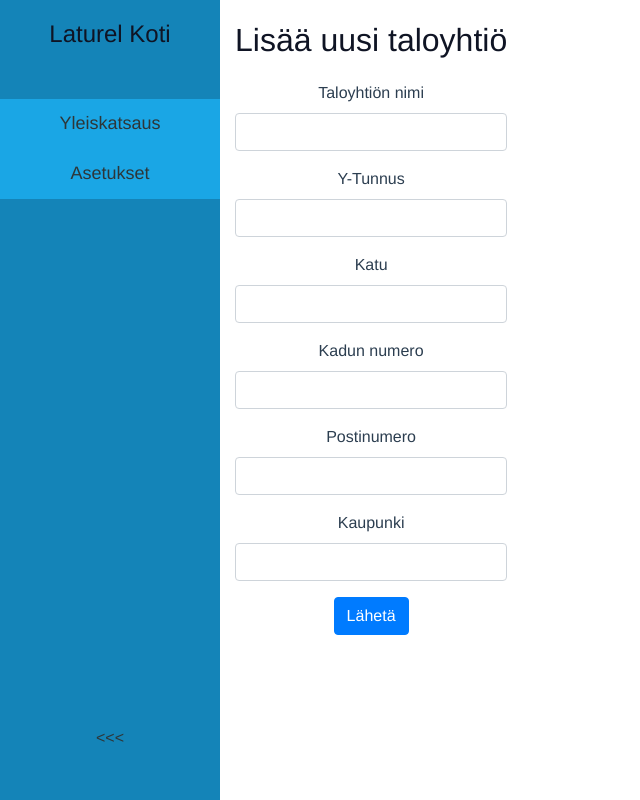
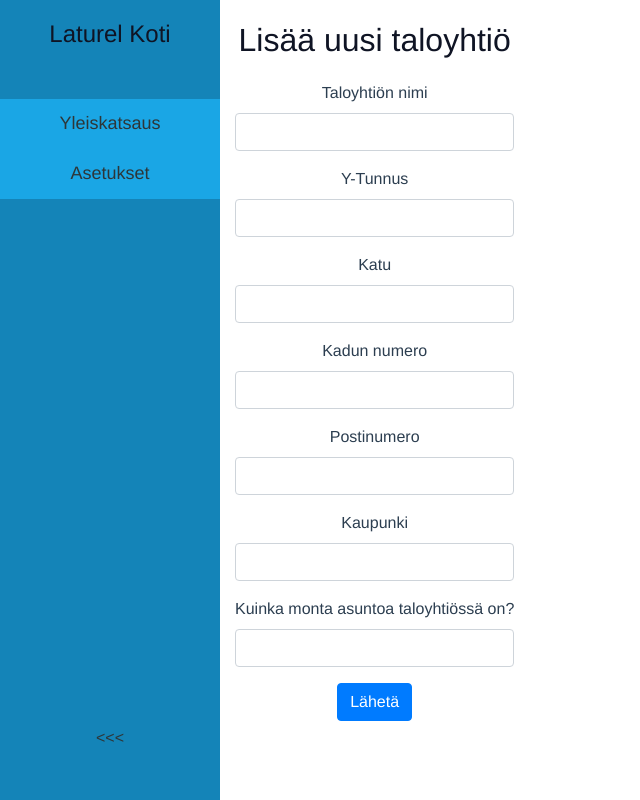
Before and after one commit to Zigelzi/laturel-home-spa, a Vue app: page /asetukset in a window 1280 px wide. Shown: the whole page, without its empty margins (0-640 px from the left). Built offline with nearby package versions, Linux system fonts and the light colour scheme.

Commit message:
Added NumberInput component. Added methods for creating the alphabet and form fields to insert number of buildings and apartments in the buildings

```diff
--- a/src/components/AddHousingAsso.vue
+++ b/src/components/AddHousingAsso.vue
@@ -4,35 +4,48 @@
       <form action="">
         <div class="col">
           <h1>Lisää uusi taloyhtiö</h1>
-          <TextInput :inputName="name" v-model="housingAssociation.name"
+          <TextInput inputName="name" v-model="housingAssociation.name"
             >Taloyhtiön nimi</TextInput
           >
           <TextInput
-            :inputName="businessId"
+            inputName="businessId"
             v-model="housingAssociation.businessId"
             >Y-Tunnus</TextInput
           >
-          <TextInput :inputName="street" v-model="housingAssociation.street"
+          <TextInput inputName="street" v-model="housingAssociation.street"
             >Katu</TextInput
           >
-          <div class="form-group">
-            <label for="streetNumber">Kadun numero</label>
-            <input
-              type="text"
-              name="streetNumber"
-              id="streetNumber"
-              class="form-control"
-              v-model="housingAssociation.streetNumber"
-            />
-          </div>
+          <NumberInput
+            inputName="streetNumber"
+            v-model="housingAssociation.streetNumber"
+            >Kadun numero</NumberInput
+          >
           <TextInput
-            :inputName="postalCode"
+            inputName="postalCode"
             v-model="housingAssociation.postalCode"
             >Postinumero</TextInput
           >
-          <TextInput :inputName="city" v-model="housingAssociation.city"
+          <TextInput inputName="city" v-model="housingAssociation.city"
             >Kaupunki</TextInput
           >
+          <NumberInput
+            @input="createAlphabet(buildings.count)"
+            inputName="buildingCount"
+            v-model="buildings.count"
+            >Kuinka monta asuntoa taloyhtiössä on?</NumberInput
+          >
+
+          <div
+            v-for="(building, index) in buildings.buildingArray"
+            :key="index"
+          >
+            Rakennus {{ building.buildingLetter }}
+            <NumberInput
+              :inputName="apartmentCount"
+              v-model="building.apartmentCount"
+              >Asuntoja</NumberInput
+            >
+          </div>
           <input
             type="submit"
             value="Lähetä"
@@ -52,10 +65,12 @@
 <script>
 import axios from "axios";
 import TextInput from "@/components/TextInput";
+import NumberInput from "@/components/NumberInput";
 
 export default {
   components: {
-    TextInput
+    TextInput,
+    NumberInput
   },
   data() {
     return {
@@ -67,6 +82,10 @@ export default {
         postalCode: "",
         city: ""
       },
+      buildings: {
+        count: null,
+        buildingArray: []
+      },
       submitResponse: {
         message: "",
         status: "",
@@ -76,6 +95,7 @@ export default {
   },
   methods: {
     initForm() {
+      // Initialize the form with empty values
       this.housingAssociation.name = "";
       this.housingAssociation.businessId = "";
       this.housingAssociation.street = "";
@@ -84,6 +104,7 @@ export default {
       this.housingAssociation.city = "";
     },
     addHousingAssociation(payload) {
+      // Sending form data to API to be added into DB
       const path = "http://localhost:5000/housing_associations";
       axios
         .post(path, payload)
@@ -100,6 +121,7 @@ export default {
         });
     },
     onSubmit() {
+      // Create payload object from form data
       const payload = {
         name: this.housingAssociation.name,
         businessId: this.housingAssociation.businessId,
@@ -109,6 +131,19 @@ export default {
         city: this.housingAssociation.city
       };
       this.addHousingAssociation(payload);
+    },
+    createAlphabet(count) {
+      // Create the amount of letters of alphabet for buildings names
+      const buildingArray = [];
+      let i = 0;
+      if (count <= 26) {
+        for (i = 0; i < count; i++) {
+          let character = (i + 10).toString(36);
+          character = character.toUpperCase();
+          buildingArray.push({ buildingLetter: character, apartmentCount: 0 });
+        }
+        this.buildings.buildingArray = [...buildingArray];
+      }
     }
   }
 };
--- /dev/null
+++ b/src/components/NumberInput.vue
@@ -0,0 +1,26 @@
+<template>
+  <div class="form-group">
+    <label :for="inputName"><slot></slot></label>
+    <input
+      type="number"
+      ref="inputField"
+      :id="inputName"
+      class="form-control"
+      :value="value"
+      @input="inputChanged()"
+    />
+  </div>
+</template>
+<script>
+export default {
+  props: {
+    inputName: String,
+    value: [Number, String]
+  },
+  methods: {
+    inputChanged() {
+      this.$emit("input", this.$refs.inputField.value);
+    }
+  }
+};
+</script>
```
